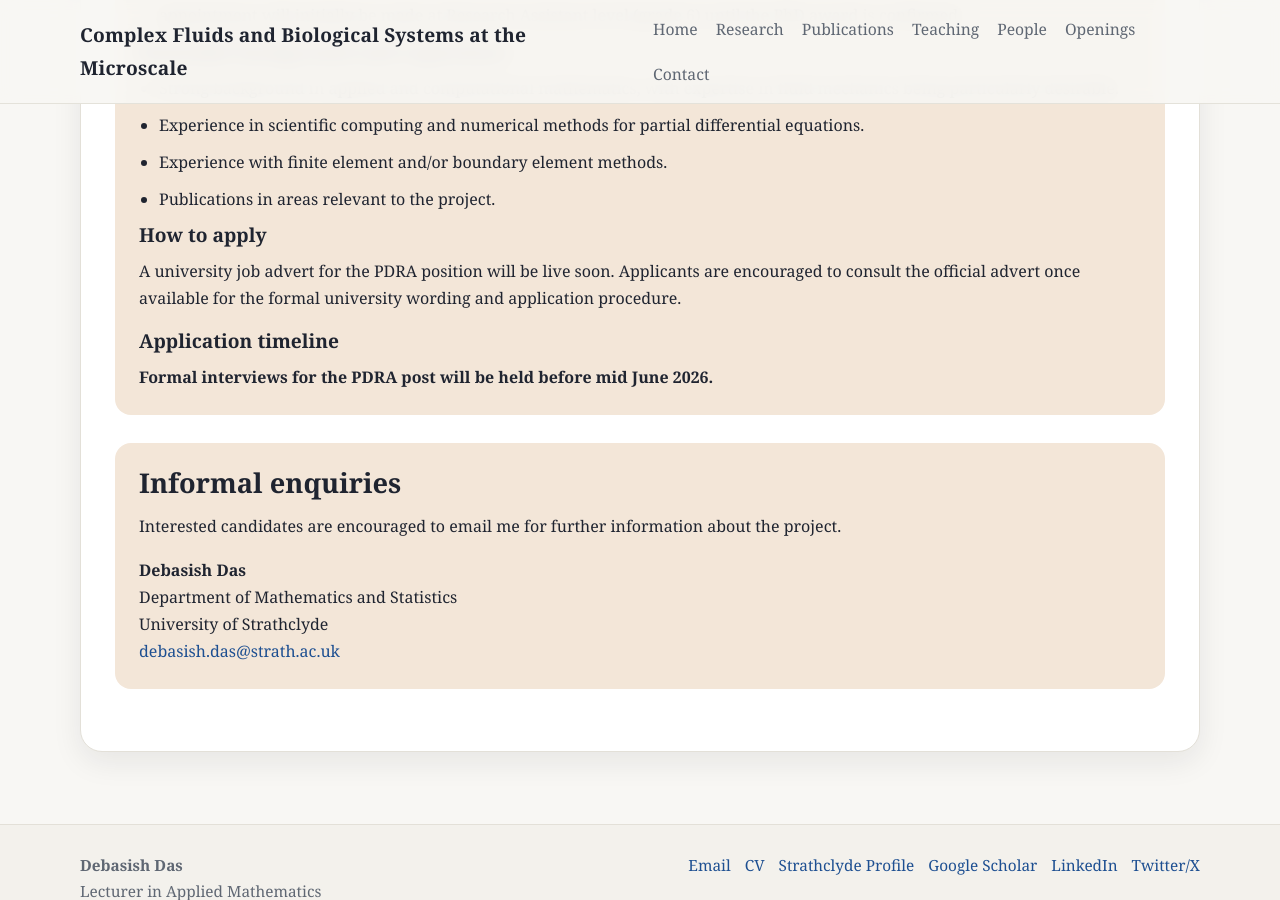
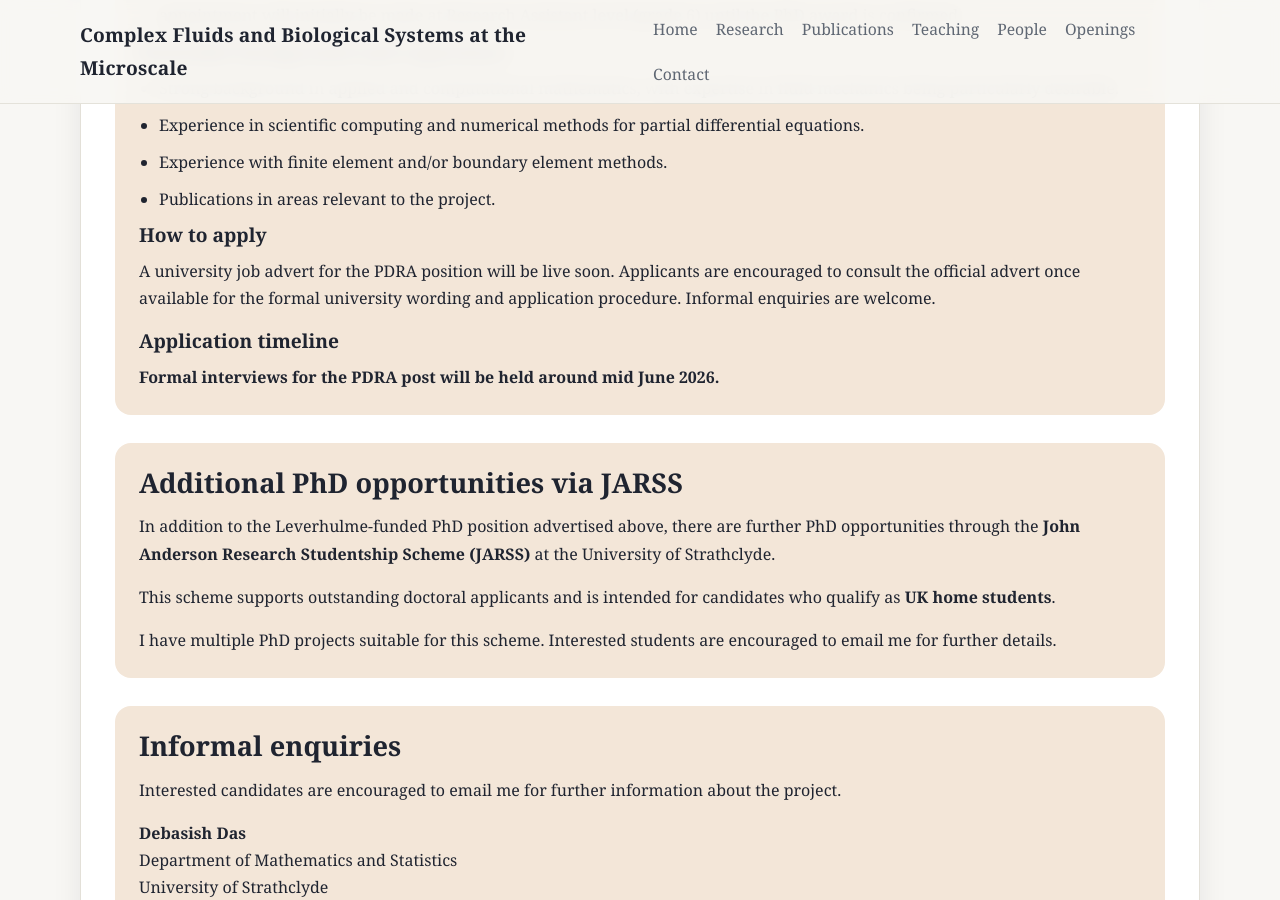
Before and after one commit to debasishuiuc/debasishuiuc.github.io, a Jekyll site: the page built from openings.md, in a window 1280 px wide and 900 px high, scrolled down 1729 px. Built offline with Jekyll 4.4.1, drawn with Linux system fonts in a browser that asks for light colours.

Commit message:
Update openings page

```diff
--- a/openings.md
+++ b/openings.md
@@ -74,10 +74,27 @@ permalink: /openings/
     </ul>
 
     <h3>How to apply</h3>
-    <p>A university job advert for the PDRA position will be live soon. Applicants are encouraged to consult the official advert once available for the formal university wording and application procedure.</p>
+    <p>A university job advert for the PDRA position will be live soon. Applicants are encouraged to consult the official advert once available for the formal university wording and application procedure. Informal enquiries are welcome. </p>
 
     <h3>Application timeline</h3>
-    <p style="margin-bottom: 0;"><strong>Formal interviews for the PDRA post will be held before mid June 2026.</strong></p>
+    <p style="margin-bottom: 0;"><strong>Formal interviews for the PDRA post will be held around mid June 2026.</strong></p>
+  </div>
+
+
+  <div style="background: #f3e6d8; border-radius: 16px; padding: 24px; margin-bottom: 28px;">
+    <h2 style="margin-top: 0;">Additional PhD opportunities via JARSS</h2>
+
+    <p>
+      In addition to the Leverhulme-funded PhD position advertised above, there are further PhD opportunities through the <strong>John Anderson Research Studentship Scheme (JARSS)</strong> at the University of Strathclyde.
+    </p>
+
+    <p>
+      This scheme supports outstanding doctoral applicants and is intended for candidates who qualify as <strong>UK home students</strong>.
+    </p>
+
+    <p style="margin-bottom: 0;">
+      I have multiple PhD projects suitable for this scheme. Interested students are encouraged to email me for further details.
+    </p>
   </div>
 
   <div style="background: #f3e6d8; border-radius: 16px; padding: 24px; margin-bottom: 28px;">
```
